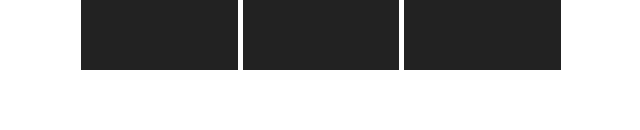
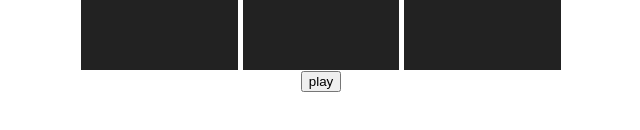
Before and after one commit to tomerbabila/loop-machine, a React (Create React App) app: page / in a window 1280 px wide. Shown: the part 492-622 px from the top of the page, without its empty margins (319-959 px from the left). Built offline with nearby package versions, Linux system fonts and the light colour scheme.

Commit message:
Add play and stop button

```diff
--- a/src/App.js
+++ b/src/App.js
@@ -2,13 +2,15 @@
 import './styles/App.scss';
 import PadsContainer from './components/PadsContainer';
 import { TimeContext } from './TimeContext';
+import ControlPanel from './components/ControlPanel';
 
 function App() {
   const [timer, setTimer] = useState(0); // An global timer
   const [enableCounter, setEnableCounter] = useState(0); // Check if there are pads on
+  const [canPlay, setCanPlay] = useState(false);
 
   useEffect(() => {
-    if (enableCounter > 0) {
+    if (canPlay && enableCounter > 0) {
       const interval = setInterval(() => {
         if (timer === 7000) {
           setTimer(0);
@@ -21,15 +23,16 @@
       setTimer(0);
       return;
     }
-  }, [timer, enableCounter]);
+  }, [timer, enableCounter, canPlay]);
 
   return (
     <TimeContext.Provider value={{ timer, setEnableCounter }}>
       <div className='App'>
         <h1>Loop Machine</h1>
         <div>
-          <PadsContainer />
+          <PadsContainer canPlay={canPlay} />
         </div>
+        <ControlPanel canPlay={canPlay} setCanPlay={setCanPlay} />
       </div>
     </TimeContext.Provider>
   );
--- /dev/null
+++ b/src/components/ControlPanel.js
@@ -0,0 +1,19 @@
+import React from 'react';
+
+function ControlPanel({ canPlay, setCanPlay }) {
+  const handleClick = () => {
+    if (!canPlay) {
+      setCanPlay(true);
+    } else {
+      setCanPlay(false);
+    }
+  };
+
+  return (
+    <div>
+      <button onClick={handleClick}>{!canPlay ? 'play' : 'stop'}</button>
+    </div>
+  );
+}
+
+export default ControlPanel;
--- a/src/components/Pad.js
+++ b/src/components/Pad.js
@@ -1,29 +1,36 @@
-import React, { useContext, useRef, useState } from 'react';
+import React, { useContext, useEffect, useRef, useState } from 'react';
 import { TimeContext } from '../TimeContext';
 
-function Pad({ file }) {
+function Pad({ file, canPlay }) {
   const [isPlaying, setIsPlaying] = useState(false);
   const audioRef = useRef(null);
   const { timer, setEnableCounter } = useContext(TimeContext);
 
   const handleClick = () => {
     if (!isPlaying) {
+      setEnableCounter((prevCount) => (prevCount += 1));
+    } else {
+      setEnableCounter((prevCount) => (prevCount -= 1));
+    }
+    setIsPlaying(!isPlaying);
+  };
+
+  useEffect(() => {
+    if (canPlay && isPlaying) {
       if (timer !== 0) {
-        setEnableCounter((prevCount) => (prevCount += 1));
         setTimeout(() => {
-          audioRef.current.play();
+          if (!canPlay) {
+            audioRef.current.play();
+          }
         }, 8000 - timer);
       } else {
-        setEnableCounter((prevCount) => (prevCount += 1));
         audioRef.current.play();
       }
     } else {
       audioRef.current.pause();
       audioRef.current.currentTime = 0;
-      setEnableCounter((prevCount) => (prevCount -= 1));
     }
-    setIsPlaying(!isPlaying);
-  };
+  }, [canPlay, isPlaying]);
 
   return (
     <div className='pad' onClick={handleClick}>
--- a/src/components/PadsContainer.js
+++ b/src/components/PadsContainer.js
@@ -3,11 +3,11 @@
 import sounds from '../sounds';
 import Pad from './Pad';
 
-function PadsContainer() {
+function PadsContainer({ canPlay }) {
   return (
     <div className='padsContainer'>
       {sounds.map((sound, i) => (
-        <Pad file={sound} key={i}></Pad>
+        <Pad file={sound} canPlay={canPlay} key={i}></Pad>
       ))}
     </div>
   );
```
